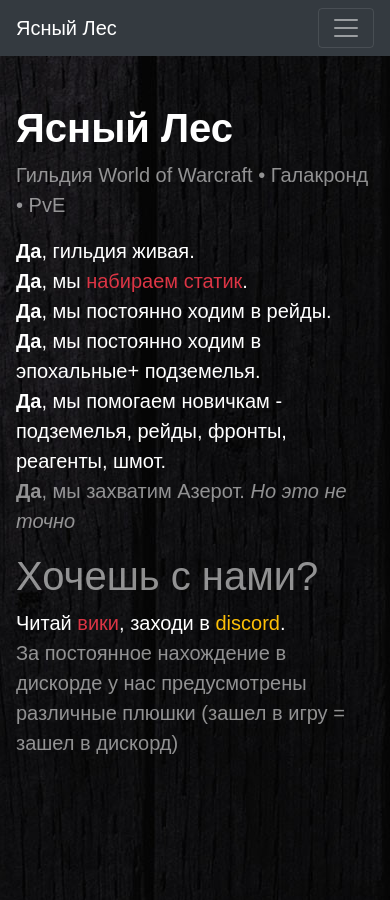
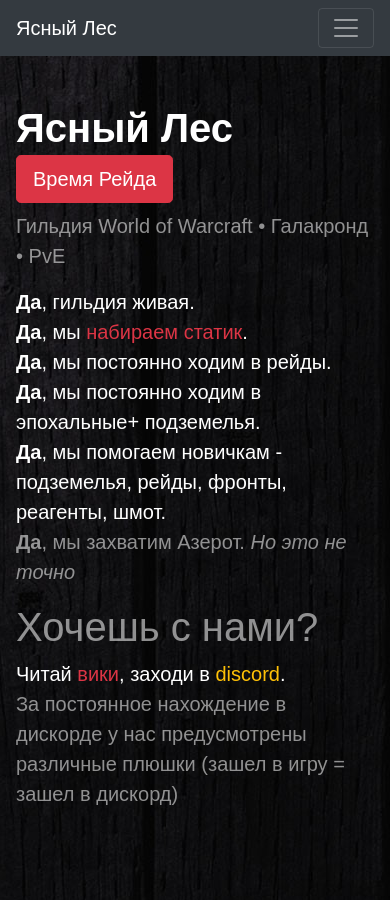
Before and after one commit to forestguild/website, a Jekyll site: the page built from index.md, in a window 390 px wide. Built offline with Jekyll 4.4.1, drawn with Linux system fonts in a browser that asks for light colours.

Commit message:
added raid time

```diff
--- a/_config.yml
+++ b/_config.yml
@@ -21,6 +21,20 @@
     url: https://raider.io/guilds/eu/galakrond/Ясный%20Лес
     class:
 
+rt:
+  date: "23 сентября 20:00"
+  setup: "2 / 3 / 9"
+  requirements:
+    ilvl: 345
+    flasks: 3
+  raid:
+    name: "Ульдир"
+    difficulty: "Героический"
+    bosses: 8
+    min: 3
+    max: 5
+  description: "Ну что, мы набрали достаточно народа. РТ назначен на такую дату, чтобы все могли приодеться (см. требуемый илвл). Время рейда, готовьтесь!"
+
 # Build settings
 markdown: kramdown
 plugins: []
--- a/_layouts/default.html
+++ b/_layouts/default.html
@@ -38,6 +38,11 @@
                     <li class="nav-item active">
                         <a class="nav-link typeform-share text-success button" href="https://nikitachernyi.typeform.com/to/XRk6Ry" data-mode="popup" target="_blank">Форма для РТ</a>
                     </li>
+                    {% if site.rt.date %}
+                    <li class="nav-item active">
+                        <a class="nav-link text-info blink" data-toggle="modal" data-target="#rtModal" href="#">Время Рейда</a>
+                    </li>
+                    {% endif %}
                 </ul>
                 <ul class="navbar-nav mt-2 mt-md-0">
                     <li class="nav-item active">
@@ -55,6 +60,11 @@
             </button>
             <div class="collapse navbar-collapse" id="navbarCollapse">
                 <ul class="navbar-nav mr-auto">
+                    {% if site.rt.date %}
+                    <li class="nav-item active">
+                        <a class="nav-link text-info blink" href="#" data-toggle="modal" data-target="#rtModal">Время Рейда</a>
+                    </li>
+                    {% endif %}
                     <li class="nav-item active ">
                         <a class="nav-link" href="/">Привет <span class="sr-only">(current)</span></a>
                     </li>
@@ -76,6 +86,44 @@
         <main class="container-fluid">
         {{ content }}
         </main>
+        {% if site.rt.date %}
+        <div class="modal fade" id="rtModal" tabindex="-1" role="dialog" aria-labelledby="rtTitle" aria-hidden="true">
+            <div class="modal-dialog modal-dialog-centered modal-lg" role="document">
+                <div class="modal-content">
+                    <div class="modal-header">
+                        <h5 class="modal-title" id="rtTitle">{{ site.rt.raid.name }} ({{ site.rt.raid.difficulty }}) - {{ site.rt.date }}</h5>
+                        <button type="button" class="close" data-dismiss="modal" aria-label="Закрыть">
+                            <span aria-hidden="true">&times;</span>
+                        </button>
+                    </div>
+                    <div class="modal-body">
+                        <p class="lead text-muted">{{ site.rt.description }}</p>
+                        <div class="row lead">
+                        <div class="col-md-6 col-sm-12">
+                            <span class="text-muted">Куда идем?</span><br />
+                            Рейд: {{ site.rt.raid.name }} ({{ site.rt.raid.difficulty }})<br />
+                            Сетап: {{ site.rt.setup }}<br />
+                            План минимум: {{ site.rt.raid.min }}/{{ site.rt.raid.bosses }}<br />
+                            План максимум: {{ site.rt.raid.max }}/{{ site.rt.raid.bosses }}
+                        </div>
+                        <div class="col-md-6 col-sm-12">
+                            <span class="text-muted">Требования</span><br />
+                            Знание <a href="/wiki/raid/tactics" target="_blank" class="text-danger">тактики</a><br />
+                            Уровень вещей: {{ site.rt.requirements.ilvl }}+<br />
+                            Настоев с собой: {{ site.rt.requirements.flasks }}+<br />
+                            а так же чарки и камни.
+                        </div>
+                        </div>
+                        Проверь себя по <a href="/wiki/raid/checklist" target="_blank" class="text-danger">чек-листу</a> заранее, иначе в рейд не попадешь.<br />
+                        <span class="text-muted">Событие в календаре будет создано, подпишись на него</span>
+                    </div>
+                    <div class="modal-footer">
+                        <button type="button" class="btn btn-secondary" data-dismiss="modal">Иду готовиться</button>
+                    </div>
+                </div>
+            </div>
+        </div>
+        {% endif %}
         <script src="/assets/js/jquery.min.js"></script>
         <script src="/assets/js/bootstrap.bundle.min.js"></script>
         <script> (function() { var qs,js,q,s,d=document, gi=d.getElementById, ce=d.createElement, gt=d.getElementsByTagName, id="typef_orm_share", b="https://embed.typeform.com/"; if(!gi.call(d,id)){ js=ce.call(d,"script"); js.id=id; js.src=b+"embed.js"; q=gt.call(d,"script")[0]; q.parentNode.insertBefore(js,q) } })() </script>
--- a/_layouts/home.html
+++ b/_layouts/home.html
@@ -11,7 +11,7 @@
     </div>
 
     <div class="jumbotron bg-transparent col-md-6 col-sm-12">
-        <h1 class="text-white">Ясный Лес</h1>
+        <h1 class="text-white">Ясный Лес {% if site.rt.date %}<a href="#" class="btn btn-danger btn-lg" data-toggle="modal" data-target="#rtModal">Время Рейда</a>{% endif %}</h1>
         <p class="lead text-gray">Гильдия World of Warcraft &bull; Галакронд &bull; PvE</p>
         <p class="lead text-white">
         <b>Да</b>, гильдия живая.<br>
--- a/assets/css/style.css
+++ b/assets/css/style.css
@@ -19,6 +19,23 @@
 /* Header links */
 .nav-item {
     font-weight: 700;
+}
+
+/* Blinking text */
+@keyframes blink {
+  50% {
+    opacity: 0.0;
+  }
+}
+@-webkit-keyframes blink {
+  50% {
+    opacity: 0.0;
+  }
+}
+
+.blink {
+  animation: blink 1s step-start 0s infinite;
+  -webkit-animation: blink 1s step-start 0s infinite;
 }
 
 /* General text color */
```
Also changed, not shown: _data/reagents.yml (deleted).
